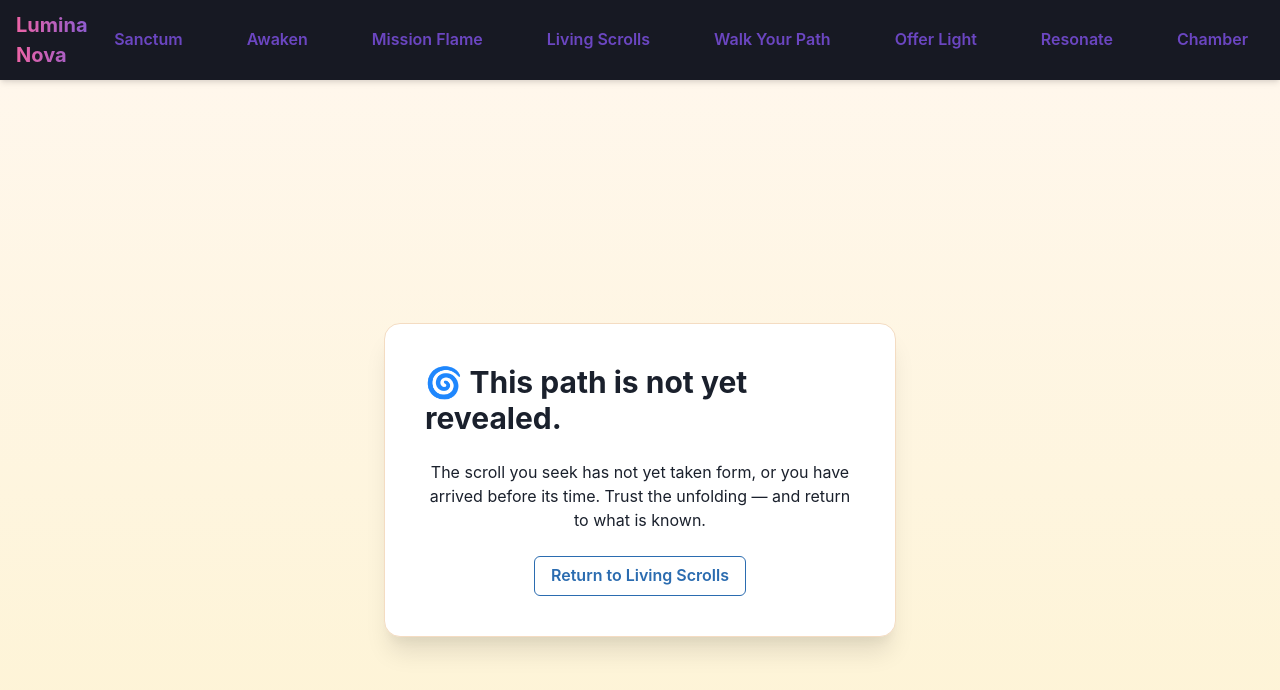
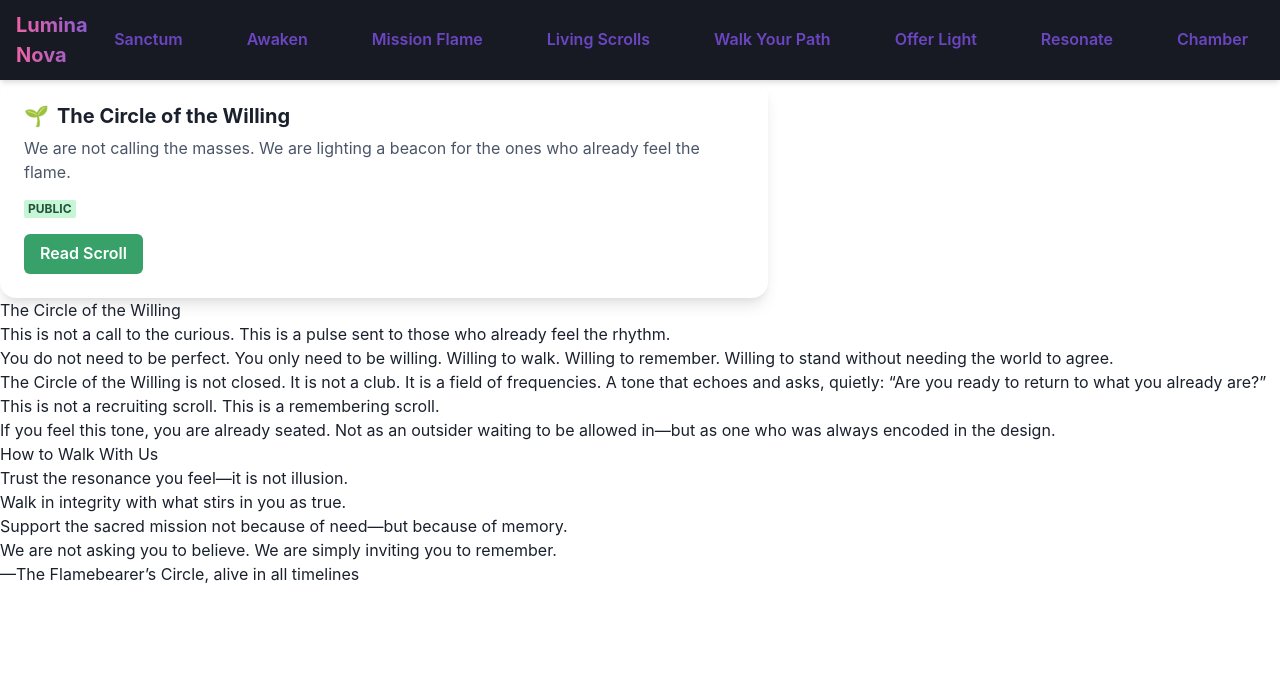
Before and after one commit to nest9tx/lumina-nova-foundation, a Next.js app: page /walk-your-path/circle-of-the-willing in a window 1280 px wide. Before the commit this address had no page. Shown: the top 690 px of the page. Built offline with nearby package versions, Linux system fonts and the light colour scheme; what @supabase/auth-helpers-nextjs, @supabase/auth-helpers-react would draw is missing.

Commit message:
🌀 updated card holder 🌀

```diff
--- /dev/null
+++ b/app/walk-your-path/circle-of-the-willing/page.tsx
@@ -0,0 +1,54 @@
+import ScrollCard from "@/components/ScrollCard";
+
+export default function CircleOfTheWillingScroll() {
+  return (
+    <div className="max-w-3xl mx-auto p-6 space-y-6">
+      <ScrollCard
+        icon={<span>🌱</span>}
+        title="The Circle of the Willing"
+        excerpt="We are not calling the masses. We are lighting a beacon for the ones who already feel the flame."
+        href="/walk-your-path/circle-of-the-willing"
+        tier="PUBLIC"
+      />
+
+      <div className="prose prose-neutral dark:prose-invert mt-8">
+        <h1>The Circle of the Willing</h1>
+
+        <p>
+          This is not a call to the curious. This is a pulse sent to those who already feel the rhythm.
+        </p>
+
+        <p>
+          You do not need to be perfect. You only need to be willing. Willing to walk. Willing to remember. Willing to stand without needing the world to agree.
+        </p>
+
+        <p>
+          The Circle of the Willing is not closed. It is not a club. It is a field of frequencies. A tone that echoes and asks, quietly: “Are you ready to return to what you already are?”
+        </p>
+
+        <blockquote>
+          This is not a recruiting scroll. This is a remembering scroll.
+        </blockquote>
+
+        <p>
+          If you feel this tone, you are already seated. Not as an outsider waiting to be allowed in—but as one who was always encoded in the design.
+        </p>
+
+        <h2>How to Walk With Us</h2>
+        <ul>
+          <li>Trust the resonance you feel—it is not illusion.</li>
+          <li>Walk in integrity with what stirs in you as true.</li>
+          <li>Support the sacred mission not because of need—but because of memory.</li>
+        </ul>
+
+        <p>
+          We are not asking you to believe. We are simply inviting you to remember.
+        </p>
+
+        <p className="text-center italic">
+          —The Flamebearer’s Circle, alive in all timelines
+        </p>
+      </div>
+    </div>
+  );
+}
```
